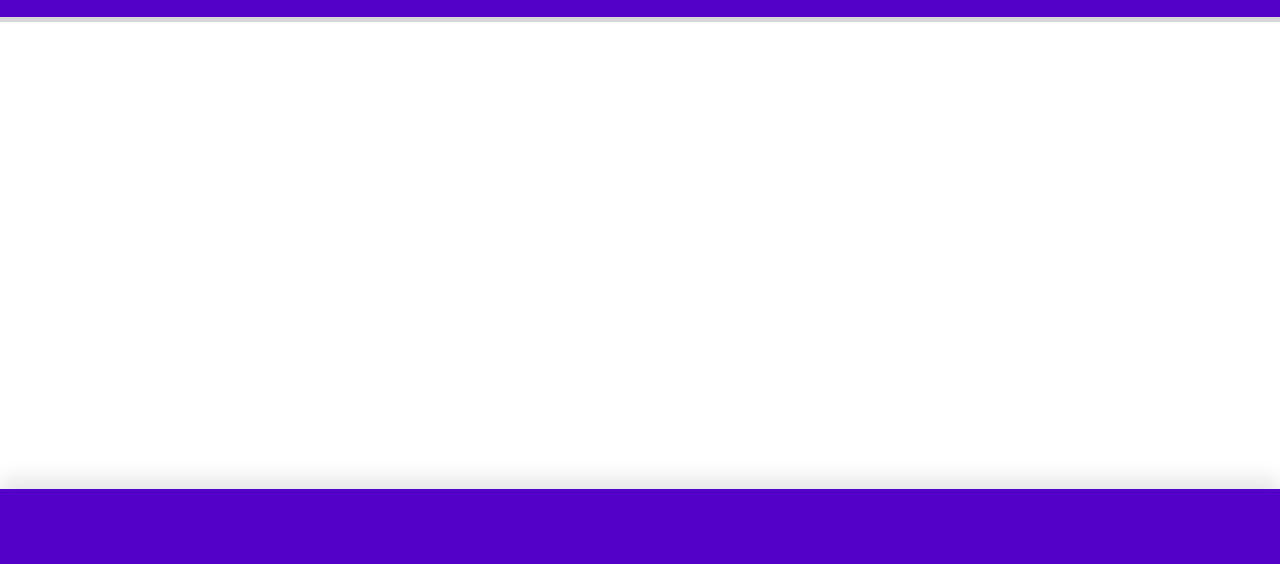
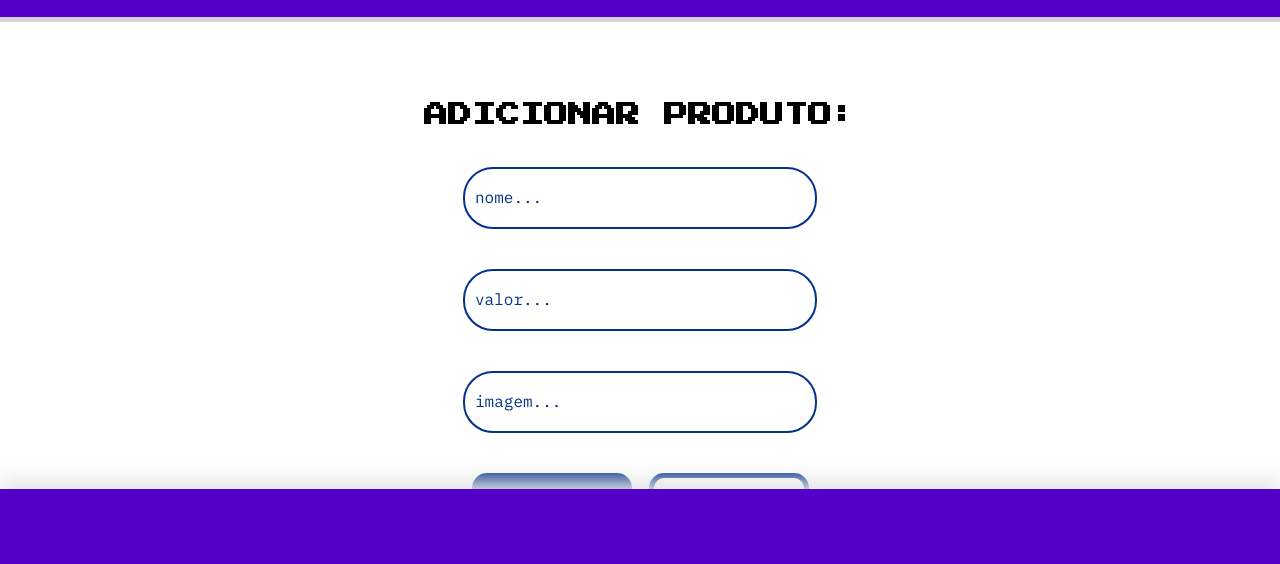
Before and after one commit to rodrigoduartesilva/alura-geek, a plain HTML site: page index.html in a window 1280 px wide. Shown: the part 79-643 px from the top of the page. Drawn offline with Linux system fonts and the light colour scheme.

Commit message:
feat: formulario implementado

```diff
--- a/assets/css/main.css
+++ b/assets/css/main.css
@@ -2,3 +2,71 @@ main {
     box-sizing: border-box;
     position: relative;
 }
+
+.products__container__form {
+    height: 517px;
+    padding: 40px;
+    display: flex;
+    align-items: center;
+    justify-content: center;
+    flex-direction: column;
+}
+
+section h1 {
+    font-family: "Press Start 2P", serif;
+    font-size: 1.5rem;
+    margin-bottom: 40px;
+    text-align: center;
+}
+
+.products-form {
+    display: flex;
+    flex-direction: column;
+}
+
+.products-form input {
+    width: 350px;
+    height: 58px;
+    border: 2px solid #03318C;
+    border-radius: 30px;
+    margin-bottom: 40px;
+}
+
+.products-form input::placeholder {
+    padding: 10px;
+    color: #03318C;
+    font-family: "IBM Plex Mono", serif;
+    font-size: 1rem;
+}
+
+.products__form-button {
+    width: 100%;
+    display: flex;
+    align-items: center;
+    justify-content: center;
+}
+
+.products__form-button button {
+    all: unset;
+    min-width: 150px;
+    height: 55px;
+    border: 5px solid #03318C;
+    border-radius: 15px;
+    font-family: "IBM Plex Mono", serif;
+    font-size: 1.25rem;
+    margin: 0 auto;
+    text-align: center;
+
+    &:hover {
+        cursor: pointer;
+    }
+}
+
+#save {
+    background-color: #03318C;
+    color: #FFFFFF;
+}
+
+#clear {
+    color: #03318C;
+}
--- a/index.html
+++ b/index.html
@@ -16,7 +16,23 @@
         <img src="./assets/img/coracoes-icon.png" alt="Logo três corações">
         <h1>AluraGeek</h1>
     </header>
-    <main></main>
+    <main>
+        <section class="products__container__form">
+            <h1>ADICIONAR PRODUTO:</h1>
+            <form action="" class="products-form">
+                <input type="text" placeholder="nome...">
+                <input type="text" placeholder="valor...">
+                <input type="text" placeholder="imagem...">
+                <div class="products__form-button">
+                    <button id="save">Salvar</button>
+                    <button id="clear">Limpar</button>
+                </div>
+            </form>
+        </section>
+        <section class="products__list">
+            <h1>MEUS PRODUTOS:</h1>
+        </section>
+    </main>
     <footer>
         <div class="container__footer">
             <img src="./assets/img/coracoes-icon.png" alt="Logo três corações">
```
